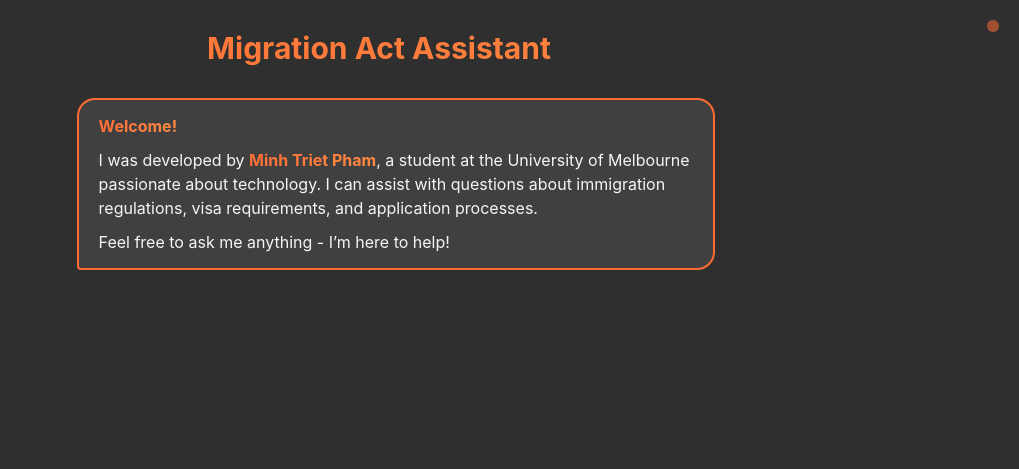
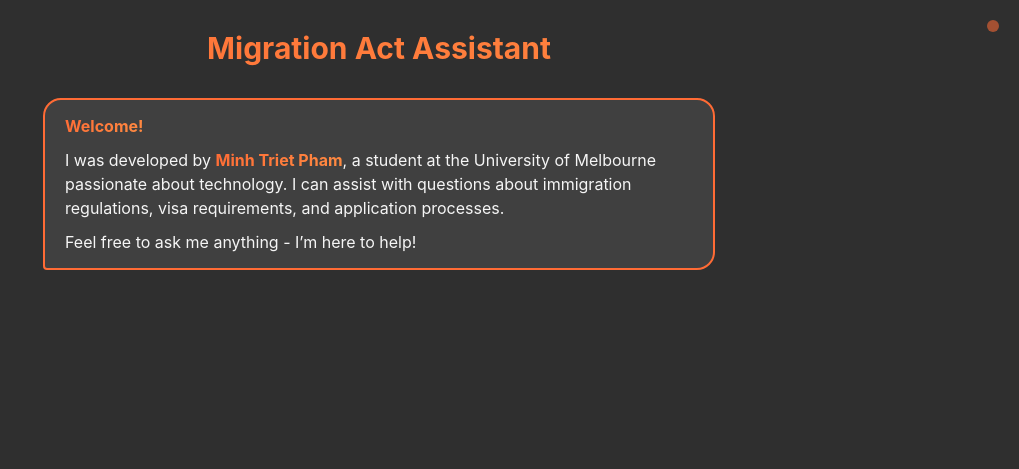
Before and after one commit to minhtrietcancode/rag-migration-law-chatbot, a Flask app: page / in a window 1280 px wide. Shown: the top 469 px of the page, without its empty margins (261-1280 px from the left). Run offline with Flask 3, Linux system fonts and the light colour scheme.

Commit message:
align the displayed welcome message

```diff
--- a/frontend/static/styles.css
+++ b/frontend/static/styles.css
@@ -215,12 +215,15 @@ body {
 .welcome-message {
     text-align: left;
     color: #f5f5f5;
-    margin: 0 auto 30px 5%;
+    display: flex;
+    justify-content: flex-start;
+    margin-bottom: 30px;
     padding: 16px 20px;
     border: 2px solid #ff6b35;
     border-radius: 18px;
     border-bottom-left-radius: 4px;
     background-color: #404040;
+    flex-direction: column;
 }
 
 .welcome-title {
```
